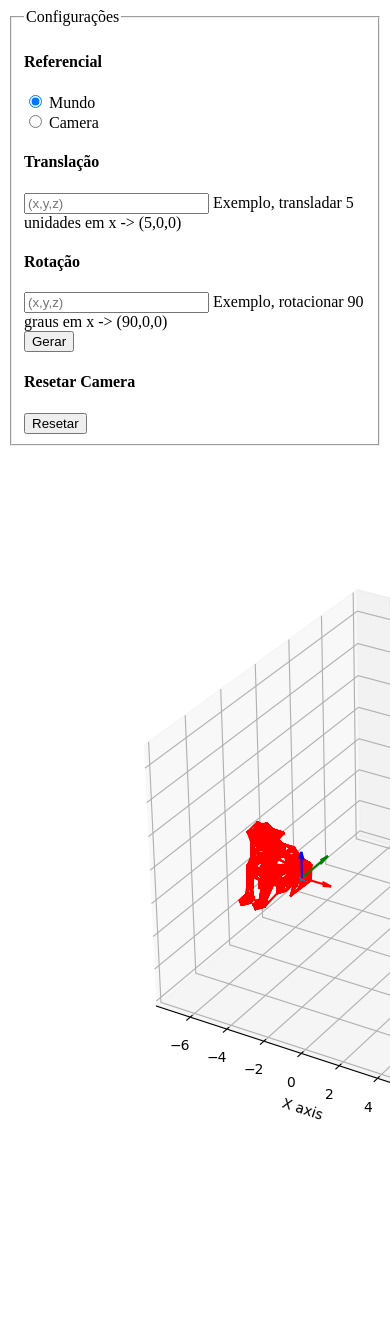
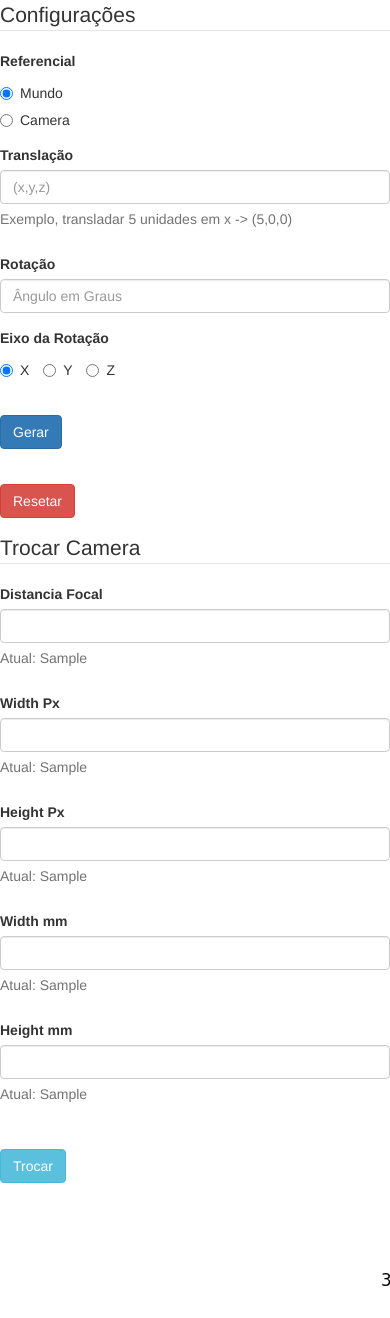
Before and after one commit to VitorBonella/Trab1-VisaoComputacional, a Flask app: template src/templates/screen.html in a window 390 px wide; the page is wider, and only the part inside the window is pictured. Shown: the top 1318 px of that part. Run offline with Flask 3, Linux system fonts and the light colour scheme; the template is opened without the code that fills it: most values are stand-ins (such as "Sample title", 1, 10 or a date in 2020); parts of the project's set-up code (start-up, migrations or seed data) failed here and were passed over; some libraries are stand-ins or nearby versions.

Commit message:
:release: 1st finish

```diff
--- a/src/app.py
+++ b/src/app.py
@@ -9,22 +9,28 @@
 CAM = initial_camera()
 OBJ = Object('old_wolf3.stl')
 
-@app.route("/",methods=['GET','POST','PATCH'])
+@app.route("/",methods=['GET','POST'])
 def home():
     global CAM,OBJ
     if request.method == 'POST':
         print(request.form)
         if request.form['action'] == "Generate":
-            print(request.form)
-            print(CAM.cam)
-            CAM = modify_state(CAM, OBJ, request.form['transla'], '', request.form['radios'])
-            print(CAM.cam)
+            CAM = modify_state(CAM, OBJ, request.form['transla'], (request.form['rota'],request.form['radios-eixo']), request.form['radios'])
 
         if request.form['action'] == "Reset":
             CAM = initial_camera()
 
+        if request.form['action'] == "Camera":
+            #print(request.form)
+            CAM = Camera(motion_matrix=CAM.cam,
+            focal_distance= int(request.form['focal']),
+            width_px = int(request.form['w_px']),
+            height_px = int(request.form['h_px']),
+            width_mm = int(request.form['w_mm']),
+            height_mm = int(request.form['h_mm']))
+
         gerar_imagens(CAM,OBJ)
-        return render_template("screen.html")
+        return render_template("screen.html",camera_focal = CAM.focal_distance, camera_w_px = CAM.width_px,camera_h_px = CAM.height_px,camera_w_mm = CAM.width_mm,camera_h_mm = CAM.height_mm)
     elif request.method == 'GET':
 
         print(request.form)
@@ -33,7 +39,7 @@
         gerar_imagens(CAM,OBJ)
         print(CAM)
 
-        return render_template("screen.html")
+        return render_template("screen.html",camera_focal = CAM.focal_distance, camera_w_px = CAM.width_px,camera_h_px = CAM.height_px,camera_w_mm = CAM.width_mm,camera_h_mm = CAM.height_mm)
     else:
         return 'invalid http method'
 
--- a/src/camera.py
+++ b/src/camera.py
@@ -11,9 +11,9 @@
         self.focal_distance = focal_distance
 
         self.width_px = width_px
-        self.heigth_px = height_px
+        self.height_px = height_px
         self.width_mm = width_mm
-        self.heigth_mm = height_mm
+        self.height_mm = height_mm
 
         #intrinsic parameters
         self.sx = width_px/width_mm
--- a/src/templates/screen.html
+++ b/src/templates/screen.html
@@ -1,10 +1,14 @@
 <!DOCTYPE html>
 <html lang="en" dir="ltr">
+
 <head>
   <meta charset="utf-8">
   <title>Virtual Simulated Camera</title>
 </head>
+
 <body>
+  <div class="row">
+    <div class="col-sm-6">
       <form class="form-horizontal" method="post">
         <fieldset>
 
@@ -13,7 +17,9 @@
 
           <!-- Multiple Radios -->
           <div class="form-group">
-          <label class="col-md-4 control-label" for="radios"><h4>Referencial</h4></label>
+            <label class="col-md-4 control-label" for="radios">
+              Referencial
+            </label>
             <div class="col-md-4">
               <div class="radio">
                 <label for="radios-0">
@@ -32,7 +38,9 @@
 
           <!-- Text input-->
           <div class="form-group">
-          <label class="col-md-4 control-label" for="transla"><h4>Translação</h4></label>
+            <label class="col-md-4 control-label" for="transla">
+              Translação
+            </label>
             <div class="col-md-4">
               <input id="transla" name="transla" type="text" placeholder="(x,y,z)" class="form-control input-md">
               <span class="help-block">Exemplo, transladar 5 unidades em x -&gt; (5,0,0)</span>
@@ -41,12 +49,34 @@
 
           <!-- Text input-->
           <div class="form-group">
-          <label class="col-md-4 control-label" for="rot"><h4>Rotação</h4></label>
+            <label class="col-md-4 control-label" for="rota">
+              Rotação
+            </label>
             <div class="col-md-4">
-          <input id="rot" name="rot" type="text" placeholder="(x,y,z)" class="form-control input-md">
-          <span class="help-block">Exemplo, rotacionar 90 graus em x -&gt; (90,0,0)</span>
+              <input id="rota" name="rota" type="text" placeholder="Ângulo em Graus" class="form-control input-md">
+
             </div>
           </div>
+
+          <!-- Multiple Radios (inline) -->
+          <div class="form-group">
+            <label class="col-md-4 control-label" for="radios-eixo">Eixo da Rotação</label>
+            <div class="col-md-4">
+              <label class="radio-inline" for="radios-eixo-0">
+                <input type="radio" name="radios-eixo" id="radios-eixo-0" value="1" checked="checked">
+                X
+              </label>
+              <label class="radio-inline" for="radios-eixo-1">
+                <input type="radio" name="radios-eixo" id="radios-eixo-1" value="2">
+                Y
+              </label>
+              <label class="radio-inline" for="radios-eixo-2">
+                <input type="radio" name="radios-eixo" id="radios-eixo-2" value="3">
+                Z
+              </label>
+            </div>
+          </div>
+
 
           <!-- Button -->
           <div class="form-group">
@@ -58,16 +88,84 @@
 
           <!-- Button -->
           <div class="form-group">
-            <label class="col-md-4 control-label" for="reset"><h4>Resetar Camera</h4></label>
+            <label class="col-md-4 control-label" for="reset"></label>
             <div class="col-md-4">
               <button id="reset" name="action" class="btn btn-danger" value="Reset">Resetar</button>
             </div>
           </div>
-
         </fieldset>
       </form>
+    </div>
+    <div class="col-sm-6">
+      <form class="form-horizontal" method="post">
+        <fieldset>
+
+          <!-- Form Name -->
+          <legend>Trocar Camera</legend>
+
+          <!-- Text input-->
+          <div class="form-group">
+            <label class="col-md-4 control-label" for="focal">Distancia Focal</label>
+            <div class="col-md-4">
+              <input id="focal" name="focal" type="text" placeholder="" class="form-control input-md" required="">
+              <span class="help-block">Atual: {{ camera_focal }}</span>
+            </div>
+          </div>
+
+          <!-- Text input-->
+          <div class="form-group">
+            <label class="col-md-4 control-label" for="w_px">Width Px</label>
+            <div class="col-md-4">
+              <input id="w_px" name="w_px" type="text" placeholder="" class="form-control input-md" required="">
+              <span class="help-block">Atual: {{ camera_w_px }}</span>
+            </div>
+          </div>
+
+          <!-- Text input-->
+          <div class="form-group">
+            <label class="col-md-4 control-label" for="h_px">Height Px</label>
+            <div class="col-md-4">
+              <input id="h_px" name="h_px" type="text" placeholder="" class="form-control input-md" required="">
+              <span class="help-block">Atual: {{ camera_h_px }}</span>
+            </div>
+          </div>
+
+          <!-- Text input-->
+          <div class="form-group">
+            <label class="col-md-4 control-label" for="w_mm">Width mm</label>
+            <div class="col-md-4">
+              <input id="w_mm" name="w_mm" type="text" placeholder="" class="form-control input-md" required="">
+              <span class="help-block">Atual: {{ camera_w_mm }}</span>
+            </div>
+          </div>
+
+          <!-- Text input-->
+          <div class="form-group">
+            <label class="col-md-4 control-label" for="h_mm">Height mm</label>
+            <div class="col-md-4">
+              <input id="h_mm" name="h_mm" type="text" placeholder="" class="form-control input-md" required="">
+              <span class="help-block">Atual: {{ camera_h_mm }}</span>
+            </div>
+          </div>
+          <!-- Button -->
+          <div class="form-group">
+            <label class="col-md-4 control-label" for="change-camera"></label>
+            <div class="col-md-4">
+              <button id="change-camera" name="action" class="btn btn-info" value="Camera">Trocar</button>
+            </div>
+          </div>
+        </fieldset>
+      </form>
+    </div>
+  </div>
+
   <img src="{{url_for('static',filename='fig.png')}}">
   <img src="{{url_for('static',filename='fig2.png')}}">
 
+
+  <script src="//ajax.googleapis.com/ajax/libs/jquery/1.11.0/jquery.min.js"></script>
+  <script src="//netdna.bootstrapcdn.com/bootstrap/3.1.1/js/bootstrap.min.js"></script>
+  <link rel="stylesheet" type="text/css" href="//netdna.bootstrapcdn.com/bootstrap/3.1.1/css/bootstrap.min.css">
 </body>
+
 </html>
```
Also changed, not shown: src/change_state.py (+33 -8 lines). Lines whose indentation alone changed are shown as unchanged.
